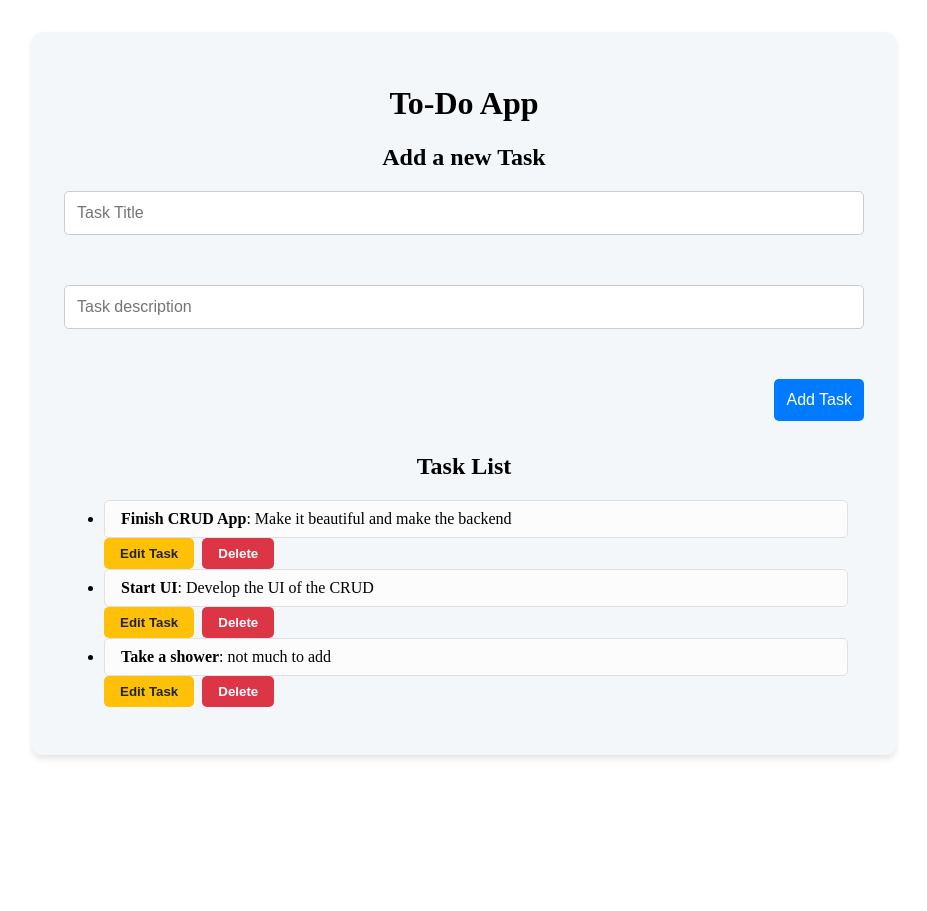
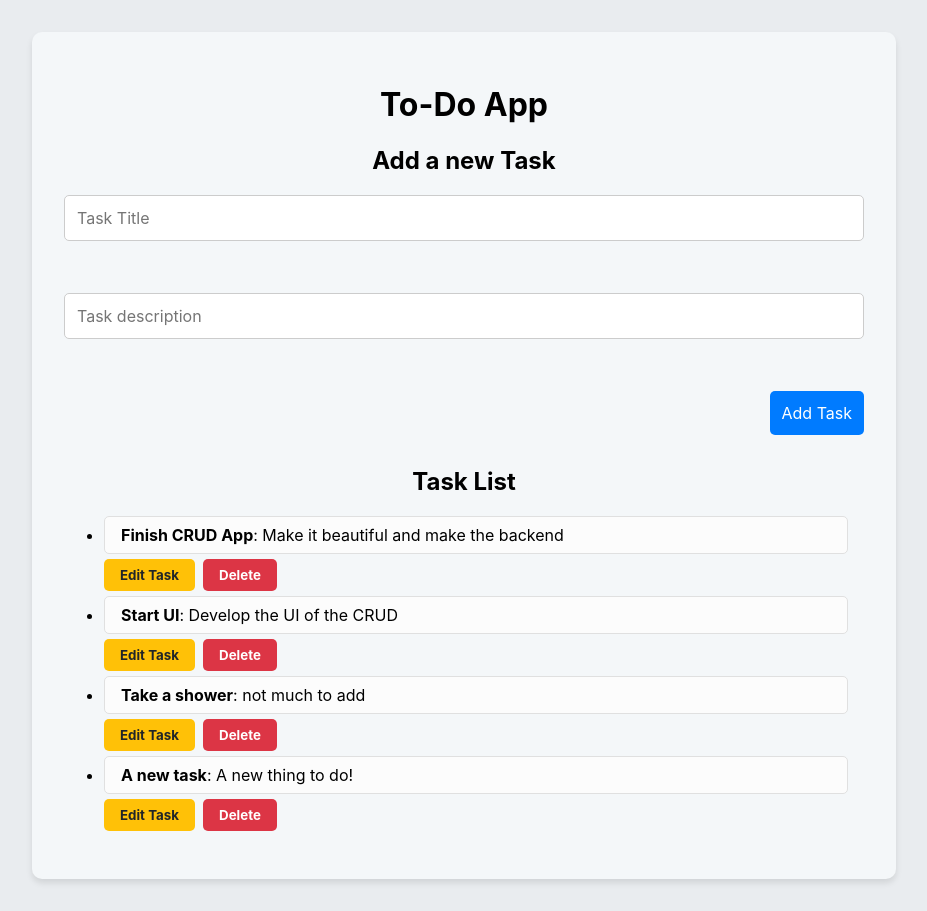
Before and after one commit to lucasmaloni/to-do-app, a React (Vite) app: page / in a window 1280 px wide. Shown: the whole page, without its empty margins (176-1103 px from the left). Before the commit the page ends 800 px from the top, so only its background shows below. Built offline with nearby package versions, Linux system fonts and the light colour scheme; data requests are answered from the project's data file.

Commit message:
few styling tweaks

```diff
--- a/db.json
+++ b/db.json
@@ -17,6 +17,12 @@
       "title": "Take a shower",
       "description": "not much to add",
       "status": "pending"
+    },
+    {
+      "id": "a260",
+      "title": "A new task",
+      "description": "A new thing to do!",
+      "status": "pending"
     }
   ]
 }
--- a/index.html
+++ b/index.html
@@ -4,7 +4,7 @@
     <meta charset="UTF-8" />
     <link rel="icon" type="image/svg+xml" href="/vite.svg" />
     <meta name="viewport" content="width=device-width, initial-scale=1.0" />
-    <title>To-do-app</title>
+    <title>To-Do App</title>
   </head>
   <body>
     <div id="root"></div>
--- a/src/components/EditTaskForm.jsx
+++ b/src/components/EditTaskForm.jsx
@@ -1,4 +1,5 @@
 import { useState } from "react";
+import styles from './EditTaskForm.module.css';
 
 function EditTaskForm({ taskToEdit, onSaveTask }){
     const [updatedTitle, setUpdatedTitle] = useState(taskToEdit.title);
@@ -11,7 +12,7 @@ function EditTaskForm({ taskToEdit, onSaveTask }){
     };
 
     return (
-        <form onSubmit={handleSubmit}>
+        <form onSubmit={handleSubmit} className={styles.editForm}>
             <input
             type="text"
             value={updatedTitle}
--- /dev/null
+++ b/src/components/EditTaskForm.module.css
@@ -0,0 +1,31 @@
+.editForm {
+  flex-grow: 1;
+  display: flex;
+  flex-direction: column;
+  gap: 0.5rem;
+  padding: 0.5rem 0;
+}
+
+.editForm input {
+  padding: 0.4rem;
+  border: 1px solid #a0a0a0;
+  border-radius: 5px;
+  font-size: 0.95rem;
+  width: 95%;
+}
+
+.editForm button {
+  padding: 0.6rem 1rem;
+  border: none;
+  border-radius: 5px;
+  background-color: #28a745;
+  color: white;
+  font-size: 0.95rem;
+  cursor: pointer;
+  align-self: flex-end;
+  margin-top: 0.5rem;
+}
+
+.editForm button:hover {
+  background-color: #218838;
+}
--- a/src/components/TaskList.module.css
+++ b/src/components/TaskList.module.css
@@ -25,6 +25,9 @@
   display: flex;
   align-items: center;
   min-height: 20px;
+  margin-right: 1rem;
+  margin-top: 5px;
+  margin-bottom: 5px;
 }
 
 .taskActions {
--- /dev/null
+++ b/src/index.css
@@ -0,0 +1,11 @@
+body {
+  margin: 0;
+  font-family: -apple-system, BlinkMacSystemFont, 'Segoe UI', Roboto, Helvetica, Arial, sans-serif;
+  -webkit-font-smoothing: antialiased;
+  -moz-osx-font-smoothing: grayscale;
+  background-color: #e9ecef;
+}
+
+input, button{
+    font-family: inherit;
+}
--- a/src/main.jsx
+++ b/src/main.jsx
@@ -1,6 +1,7 @@
 import { StrictMode } from 'react'
 import { createRoot } from 'react-dom/client'
 import App from './App.jsx'
+import './index.css'
 
 createRoot(document.getElementById('root')).render(
   <StrictMode>
```
